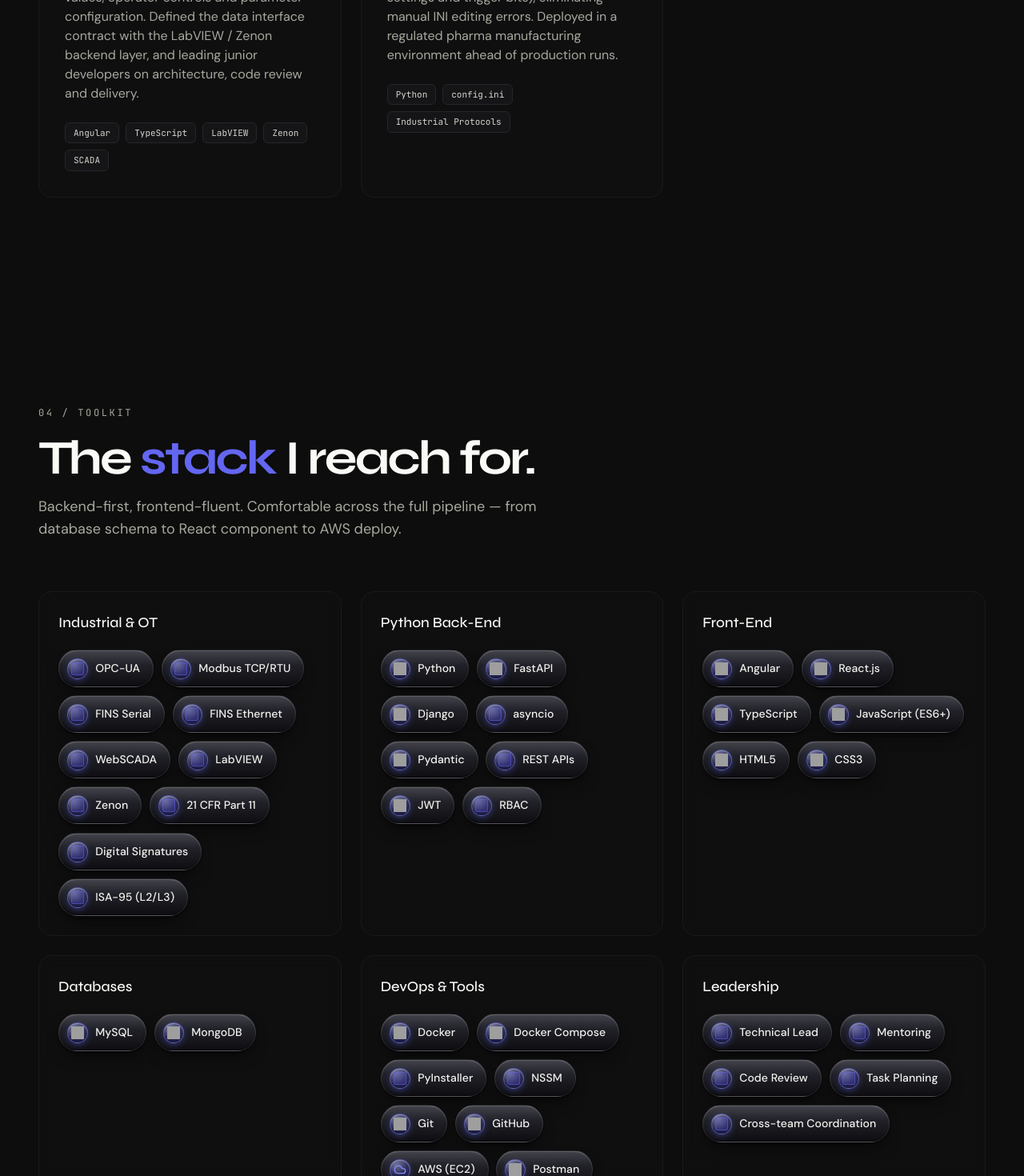
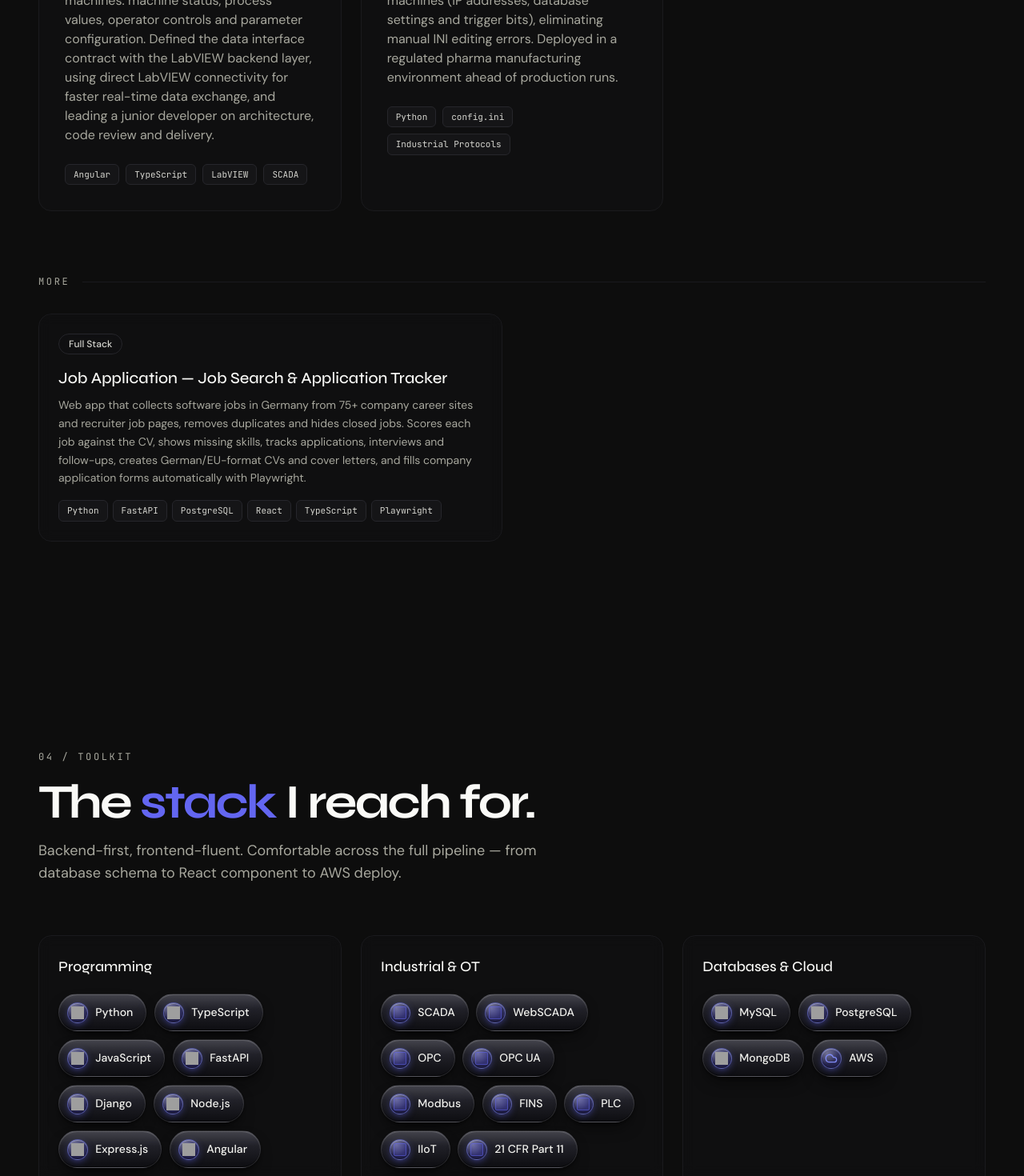
Before and after one commit to aarppitta/my_portfolio, a React (Vite) app: page / in a window 1280 px wide. Shown: the part 4411-5881 px from the top of the page at 80% size. Built offline with nearby package versions, Linux system fonts and the light colour scheme; grey boxes are pictures that could not be loaded; the HTML template or start-up script is replaced by a standard one.

Commit message:
Update portfolio and resume to new standard CV
- Contact email set to arpitachaudhari29@gmail.com
- Add Job Application tracker project; Compression Machine Interface now LabVIEW-only
- Regroup technical skills to match CV; add education dates
- Regenerate resume PDF from the standard CV

```diff
--- a/src/components/Education.jsx
+++ b/src/components/Education.jsx
@@ -35,6 +35,9 @@
                 <p className="mt-1 inline-flex items-center gap-1 text-xs text-bone-400">
                   <MapPin size={11} /> {e.location}
                 </p>
+                {e.period && (
+                  <p className="mt-3 font-mono text-[11px] uppercase tracking-[0.18em] text-bone-300">{e.period}</p>
+                )}
               </div>
             </Reveal>
           ))}
--- a/src/components/Projects.jsx
+++ b/src/components/Projects.jsx
@@ -85,7 +85,7 @@
               Projects, <span className="text-accent-500">shipped.</span>
             </>
           }
-          lead="Production industrial systems — WebSCADA, OPC servers and commissioning tools — built for pharma and manufacturing floors."
+          lead="Production industrial systems — WebSCADA, OPC servers and commissioning tools — built for pharma and manufacturing floors, plus a full-stack job search tool."
         />
 
         <StaggerGroup className="mt-16 grid gap-6 md:grid-cols-2 lg:grid-cols-3">
--- a/src/components/Skills.jsx
+++ b/src/components/Skills.jsx
@@ -9,6 +9,7 @@
   'Angular': 'angular',
   'TypeScript': 'typescript',
   'JavaScript (ES6+)': 'javascript',
+  'JavaScript': 'javascript',
   'HTML5': 'html5',
   'CSS3': 'css',
   'Node.js': 'nodedotjs',
@@ -32,7 +33,7 @@
 };
 
 function TechIcon({ name }) {
-  if (name === 'AWS (EC2)') {
+  if (name === 'AWS' || name === 'AWS (EC2)') {
     return <Cloud size={16} strokeWidth={2} className="shrink-0 text-accent-400" />;
   }
   const slug = iconSlug[name];
--- a/src/data/profile.js
+++ b/src/data/profile.js
@@ -4,7 +4,7 @@
   title: 'Industrial Software Engineer',
   subtitle: 'IIoT & OT Systems · Python · FastAPI · Angular · OPC-UA',
   location: 'Ahmedabad, India',
-  email: 'arpitachaudhari28@gmail.com',
+  email: 'arpitachaudhari29@gmail.com',
   // TODO: replace with real URLs before publishing
   github: 'https://github.com/aarppitta',
   linkedin: 'https://www.linkedin.com/in/arpita-chaudhari/',
--- a/src/data/projects.js
+++ b/src/data/projects.js
@@ -38,8 +38,8 @@
     tag: 'SCADA',
     featured: true,
     description:
-      'Angular SCADA application with real-time operator screens for compression machines: machine status, process values, operator controls and parameter configuration. Defined the data interface contract with the LabVIEW / Zenon backend layer, and leading junior developers on architecture, code review and delivery.',
-    stack: ['Angular', 'TypeScript', 'LabVIEW', 'Zenon', 'SCADA'],
+      'Angular SCADA application with real-time operator screens for compression machines: machine status, process values, operator controls and parameter configuration. Defined the data interface contract with the LabVIEW backend layer, using direct LabVIEW connectivity for faster real-time data exchange, and leading a junior developer on architecture, code review and delivery.',
+    stack: ['Angular', 'TypeScript', 'LabVIEW', 'SCADA'],
     github: null,
     demo: null,
     accent: 'industrial',
@@ -52,4 +52,12 @@
       'Python utility that generates validated config.ini files for pharma processing machines (IP addresses, database settings and trigger bits), eliminating manual INI editing errors. Deployed in a regulated pharma manufacturing environment ahead of production runs.',
     stack: ['Python', 'config.ini', 'Industrial Protocols'],
   },
+  {
+    name: 'Job Application — Job Search & Application Tracker',
+    tag: 'Full Stack',
+    featured: false,
+    description:
+      'Web app that collects software jobs in Germany from 75+ company career sites and recruiter job pages, removes duplicates and hides closed jobs. Scores each job against the CV, shows missing skills, tracks applications, interviews and follow-ups, creates German/EU-format CVs and cover letters, and fills company application forms automatically with Playwright.',
+    stack: ['Python', 'FastAPI', 'PostgreSQL', 'React', 'TypeScript', 'Playwright'],
+  },
 ];
--- a/src/data/skills.js
+++ b/src/data/skills.js
@@ -1,44 +1,39 @@
 export const skillGroups = [
   {
-    label: 'Industrial & OT',
-    items: ['OPC-UA', 'Modbus TCP/RTU', 'FINS Serial', 'FINS Ethernet', 'WebSCADA', 'LabVIEW', 'Zenon', '21 CFR Part 11', 'Digital Signatures', 'ISA-95 (L2/L3)'],
+    label: 'Programming',
+    items: ['Python', 'TypeScript', 'JavaScript', 'FastAPI', 'Django', 'Node.js', 'Express.js', 'Angular', 'React.js'],
   },
   {
-    label: 'Python Back-End',
-    items: ['Python', 'FastAPI', 'Django', 'asyncio', 'Pydantic', 'REST APIs', 'JWT', 'RBAC'],
+    label: 'Industrial & OT',
+    items: ['SCADA', 'WebSCADA', 'OPC', 'OPC UA', 'Modbus', 'FINS', 'PLC', 'IIoT', '21 CFR Part 11', 'LabVIEW'],
   },
   {
-    label: 'Front-End',
-    items: ['Angular', 'React.js', 'TypeScript', 'JavaScript (ES6+)', 'HTML5', 'CSS3'],
+    label: 'Databases & Cloud',
+    items: ['MySQL', 'PostgreSQL', 'MongoDB', 'AWS'],
   },
   {
-    label: 'Databases',
-    items: ['MySQL', 'MongoDB'],
-  },
-  {
-    label: 'DevOps & Tools',
-    items: ['Docker', 'Docker Compose', 'PyInstaller', 'NSSM', 'Git', 'GitHub', 'AWS (EC2)', 'Postman', 'Agile / Scrum'],
-  },
-  {
-    label: 'Leadership',
-    items: ['Technical Lead', 'Mentoring', 'Code Review', 'Task Planning', 'Cross-team Coordination'],
+    label: 'Tools & Practices',
+    items: ['REST APIs', 'JWT', 'RBAC', 'PyInstaller', 'Windows Services', 'Docker', 'Git', 'Postman', 'Agile'],
   },
 ];
 
 export const education = [
   {
     degree: 'MSc Computer Science',
+    period: '01/2022 — 01/2023',
     school: 'University of Greenwich',
     location: 'London, United Kingdom',
     highlight: true,
   },
   {
     degree: 'Master of Computer Applications (MCA)',
+    period: '12/2015 — 01/2018',
     school: 'Gujarat Technological University',
     location: 'Ahmedabad, India',
   },
   {
     degree: 'Bachelor of Computer Applications (BCA)',
+    period: '12/2012 — 04/2015',
     school: 'Gujarat University',
     location: 'Ahmedabad, India',
   },
```
Also changed, not shown: 1 other file (tests, documents, lock files or other folders).
